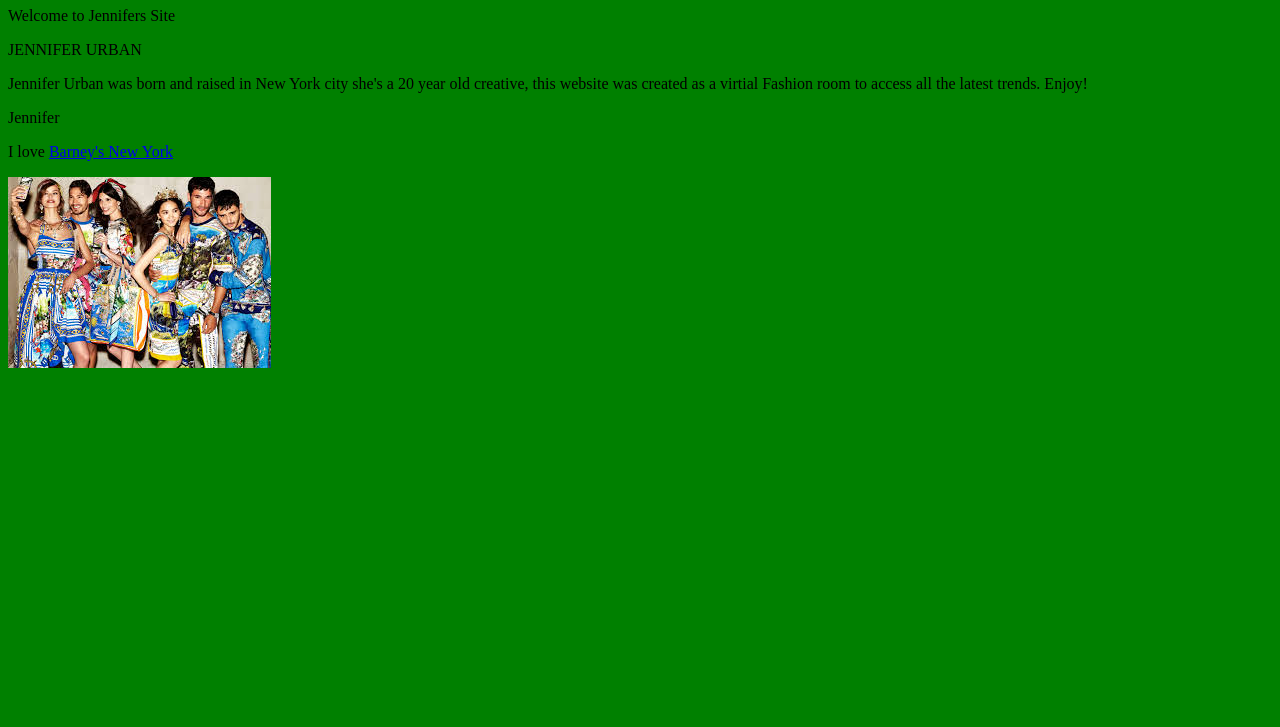
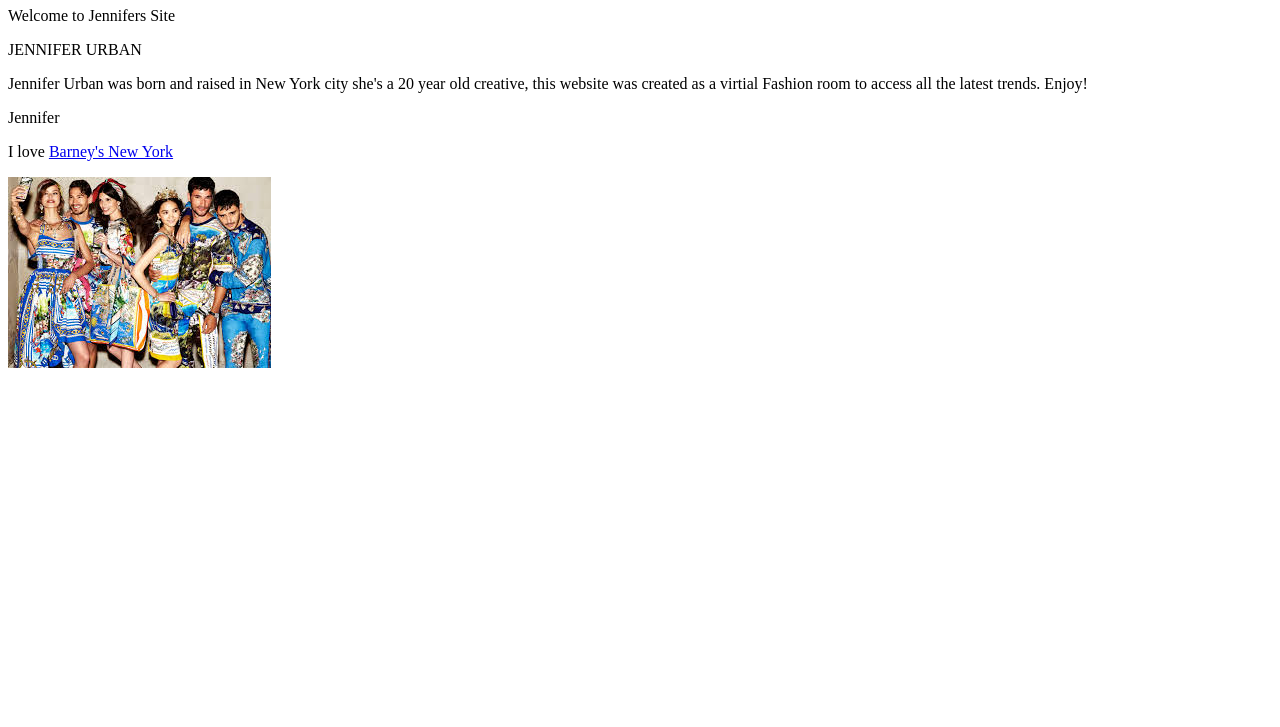
Before and after one commit to jenniferurban/ClassSite, a plain HTML site: page index.html in a window 1280 px wide. Shown: the part 73-800 px from the top of the page. Drawn offline with Linux system fonts and the light colour scheme.

Commit message:
new colors

```diff
--- a/index.html
+++ b/index.html
@@ -4,8 +4,9 @@
 	<title>Jennifer Urban </title>
 	<style type="text/css">
 	body{
-	     background-color: green;
-	     font-family: "Georgia, serif"
+	     background-color: #66368e
+	     color:  #9dcb77
+	     font-family: "Tahoma, Geneva, sans-serif"
 	      }
  <style>
 </style>
```
